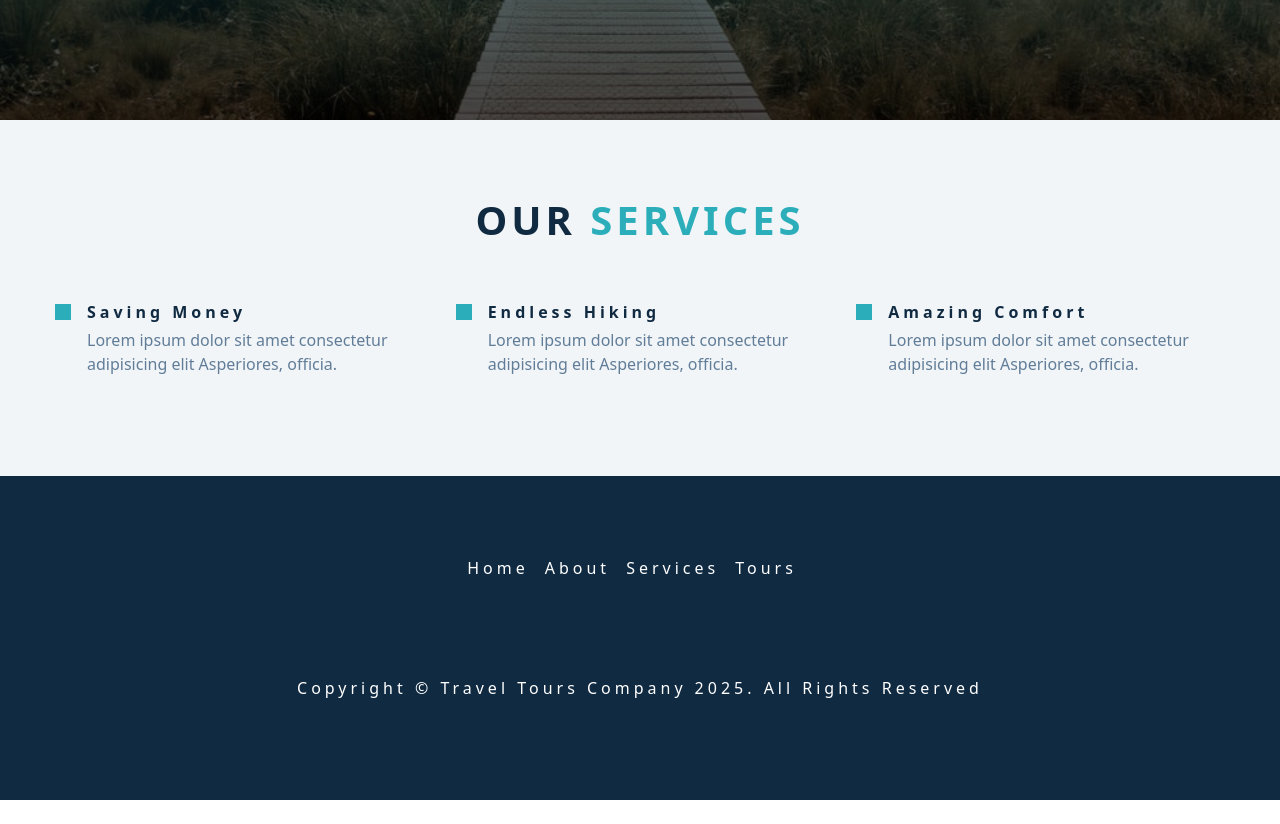
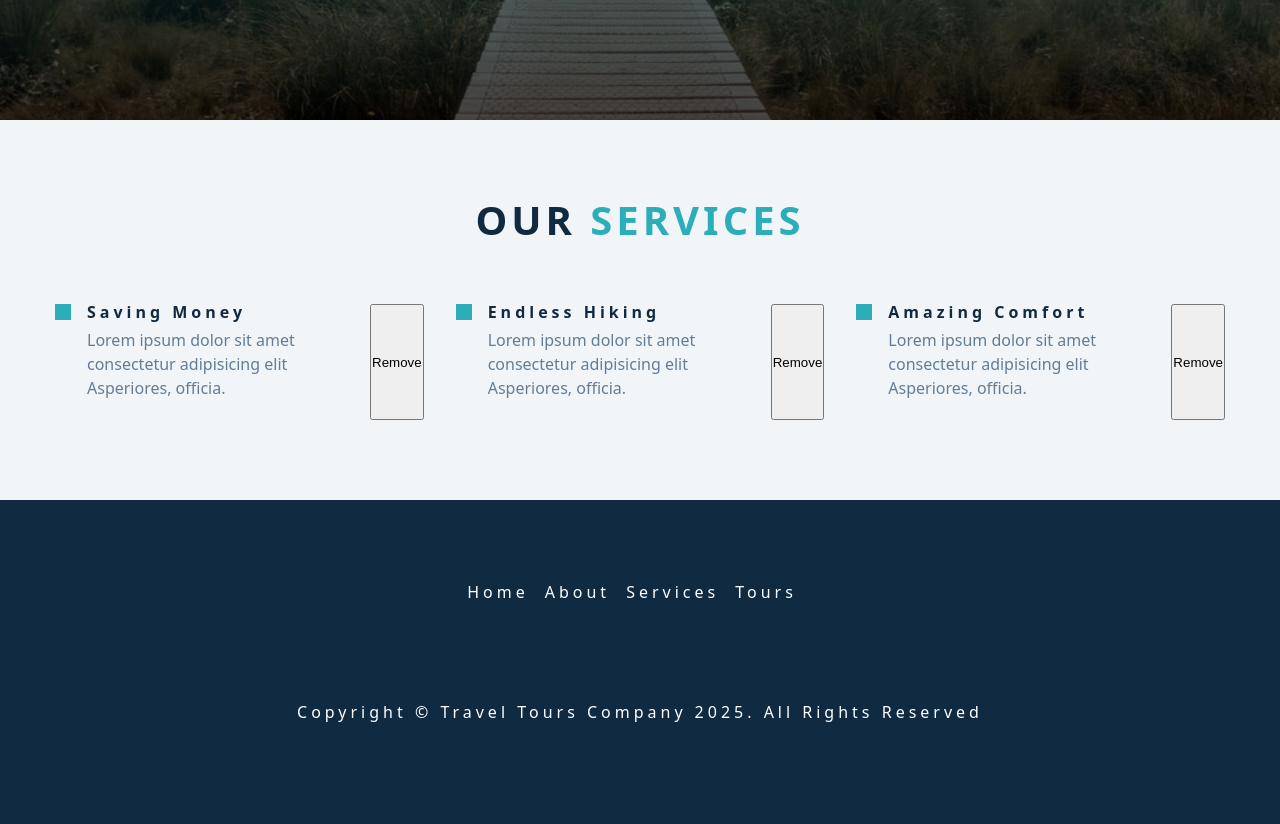
Before and after one commit to suwaiphyoe-beatriz/week4-pairprogramming, a React app in the folder week4-fe-pp/: page /services in a window 1280 px wide. Shown: the part 680-1504 px from the top of the page. Before the commit the page ends 1480 px from the top, so only its background shows below. Built offline with nearby package versions, Linux system fonts and the light colour scheme; the HTML template or start-up script is replaced by a standard one.

Commit message:
completed iteration 4

```diff
--- a/week4-fe-pp/src/components/Service.jsx
+++ b/week4-fe-pp/src/components/Service.jsx
@@ -1,14 +1,18 @@
-const Service = ({ icon, title, text }) => {
+const Service = ({ id, icon, title, text, onDelete }) => {
   return (
-    <article className='service'>
-      <span className='service-icon'>
+    <article className="service">
+      <span className="service-icon">
         <i className={icon}></i>
       </span>
-      <div className='service-info'>
-        <h4 className='service-title'>{title}</h4>
-        <p className='service-text'>{text}</p>
+      <div className="service-info">
+        <h4 className="service-title">{title}</h4>
+        <p className="service-text">{text}</p>
       </div>
+      <button onClick={() => onDelete(id)} className="delete-button">
+        Remove
+      </button>
     </article>
-  )
-}
-export default Service
+  );
+};
+
+export default Service;
--- a/week4-fe-pp/src/components/Services.jsx
+++ b/week4-fe-pp/src/components/Services.jsx
@@ -1,20 +1,25 @@
-import { services } from '../data'
-import {useState} from 'react'
-import Title from './Title'
-import Service from './Service'
+import { useState } from "react";
+import { services } from "../data";
+import Title from "./Title";
+import Service from "./Service";
 
 const Services = () => {
-  const [serviceData, setServicesData] = useState(services)
+  const [servicesData, setServicesData] = useState(services);
+
+  const handleDelete = (id) => {
+    setServicesData((prev) => prev.filter((s) => s.id !== id));
+  };
+
   return (
-    <section className='section services' id='services'>
-      <Title title='our' subTitle='services' />
-
-      <div className='section-center services-center'>
-        {serviceData.map((service) => {
-          return <Service {...service} key={service.id} />
-        })}
+    <section className="section services" id="services">
+      <Title title="our" subTitle="services" />
+      <div className="section-center services-center">
+        {servicesData.map((service) => (
+          <Service key={service.id} {...service} onDelete={handleDelete} />
+        ))}
       </div>
     </section>
-  )
-}
+  );
+};
+
 export default Services;
--- a/week4-fe-pp/src/components/Tour.jsx
+++ b/week4-fe-pp/src/components/Tour.jsx
@@ -1,26 +1,33 @@
-function Tour({ image, date, title, info, location, duration, cost }) {
+function Tour({ id, image, date, title, info, location, duration, cost, onDelete }) {
   return (
     <article className="tour-card">
       <div className="tour-img-container">
         <img src={image} className="tour-img" alt={title} />
         <p className="tour-date">{date}</p>
       </div>
+
       <div className="tour-info">
         <div className="tour-title">
           <h4>{title}</h4>
         </div>
         <p>{info}</p>
+
         <div className="tour-footer">
           <p>
             <span>
               <i className="fas fa-map" />
-            </span>
+            </span>{" "}
             {location}
           </p>
           <p>from {cost}</p>
           <p>{duration} days</p>
         </div>
       </div>
+
+
+      <button onClick={() => onDelete(id)} className="delete-button">
+        Remove
+      </button>
     </article>
   );
 }
--- a/week4-fe-pp/src/components/Tours.jsx
+++ b/week4-fe-pp/src/components/Tours.jsx
@@ -1,20 +1,30 @@
 import { tours } from "../data";
-import {useState} from 'react'
+import { useState } from "react";
 import Title from "./Title";
 import Tour from "./Tour";
 
 const Tours = () => {
   const [toursData, setTourData] = useState(tours);
+
+  const handleDelete = (id) => {
+    setTourData((prev) => prev.filter((t) => t.id !== id));
+  };
+
   return (
     <section className="section" id="tours">
       <Title title="featured" subTitle="tours" />
 
       <div className="section-center featured-center">
-        {toursData.map((tour) => {
-          return <Tour key={tour.id} {...tour} />;
-        })}
+        {toursData.map((tour) => (
+          <Tour
+            key={tour.id}
+            {...tour}
+            onDelete={handleDelete}
+          />
+        ))}
       </div>
     </section>
   );
 };
+
 export default Tours;
```
